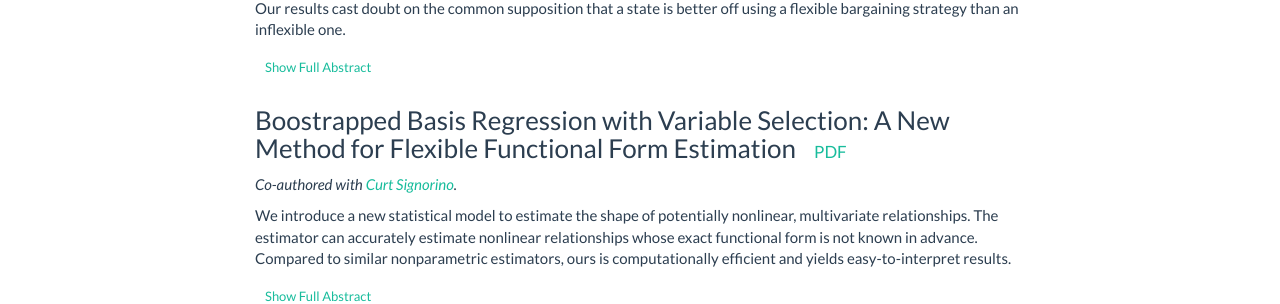
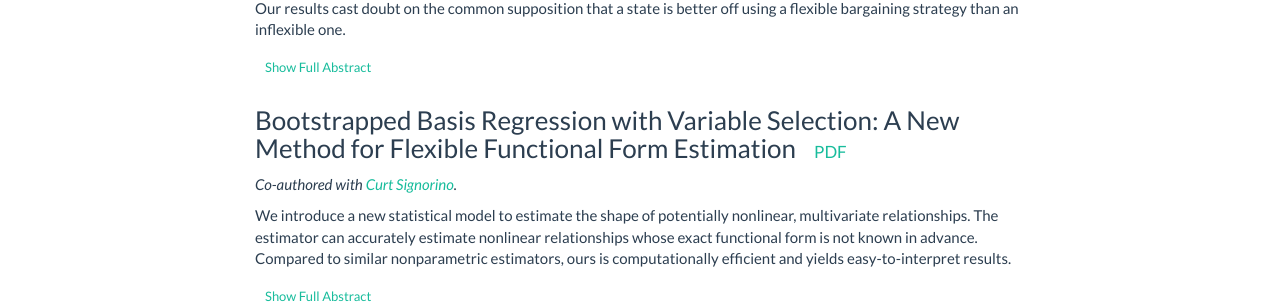
Before and after one commit to brentonk/old-website, a Jekyll site: the page built from research.md, in a window 1280 px wide. Shown: the part 893-1197 px from the top of the page. Built offline with Jekyll 4.4.1, drawn with Linux system fonts in a browser that asks for light colours; nearby versions of some CDN libraries.

Commit message:
Fix typo

```diff
--- a/_data/working-papers.yml
+++ b/_data/working-papers.yml
@@ -124,7 +124,7 @@
     of an ultimatum has no discernible effect on the result of a crisis, in
     line with our theoretical predictions.
 
-- title: 'Boostrapped Basis Regression with Variable Selection: A New Method for Flexible Functional Form Estimation'
+- title: 'Bootstrapped Basis Regression with Variable Selection: A New Method for Flexible Functional Form Estimation'
   links:
     - name: PDF
       url: data/basics.pdf
```
